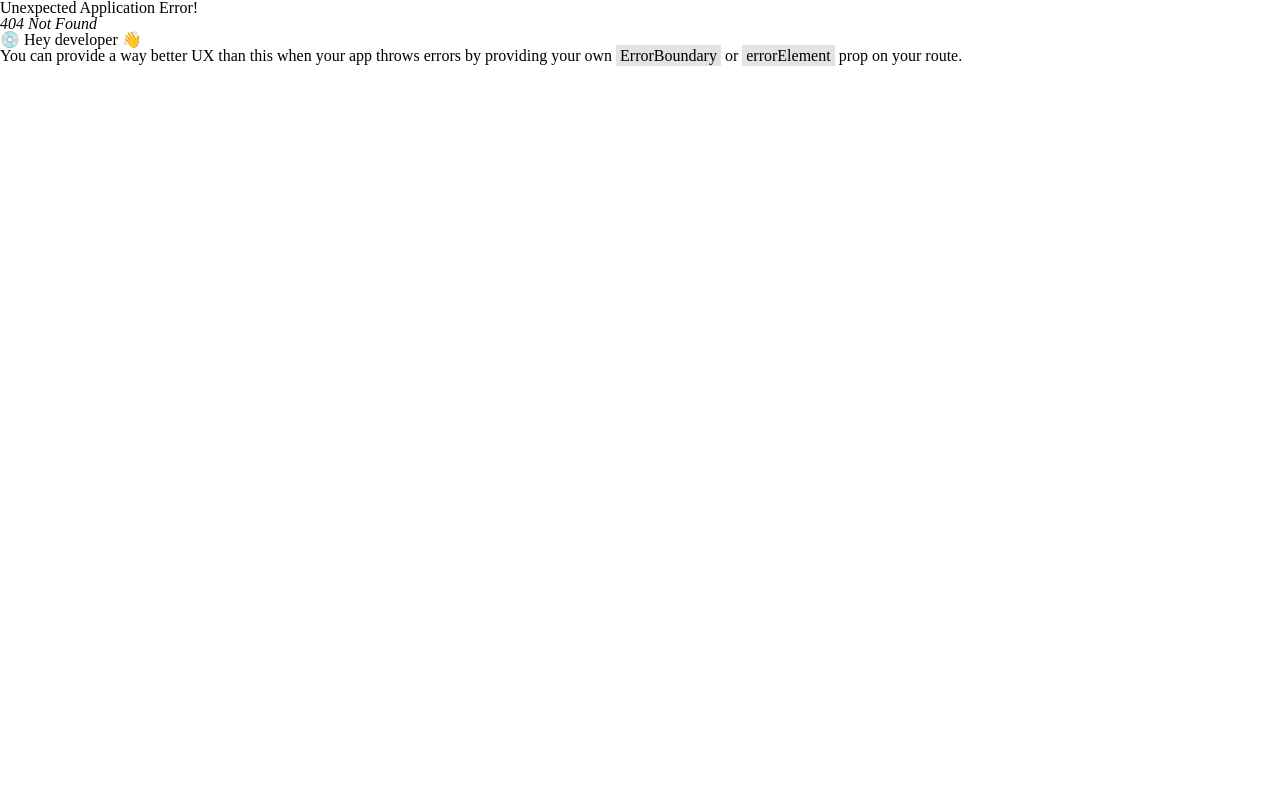
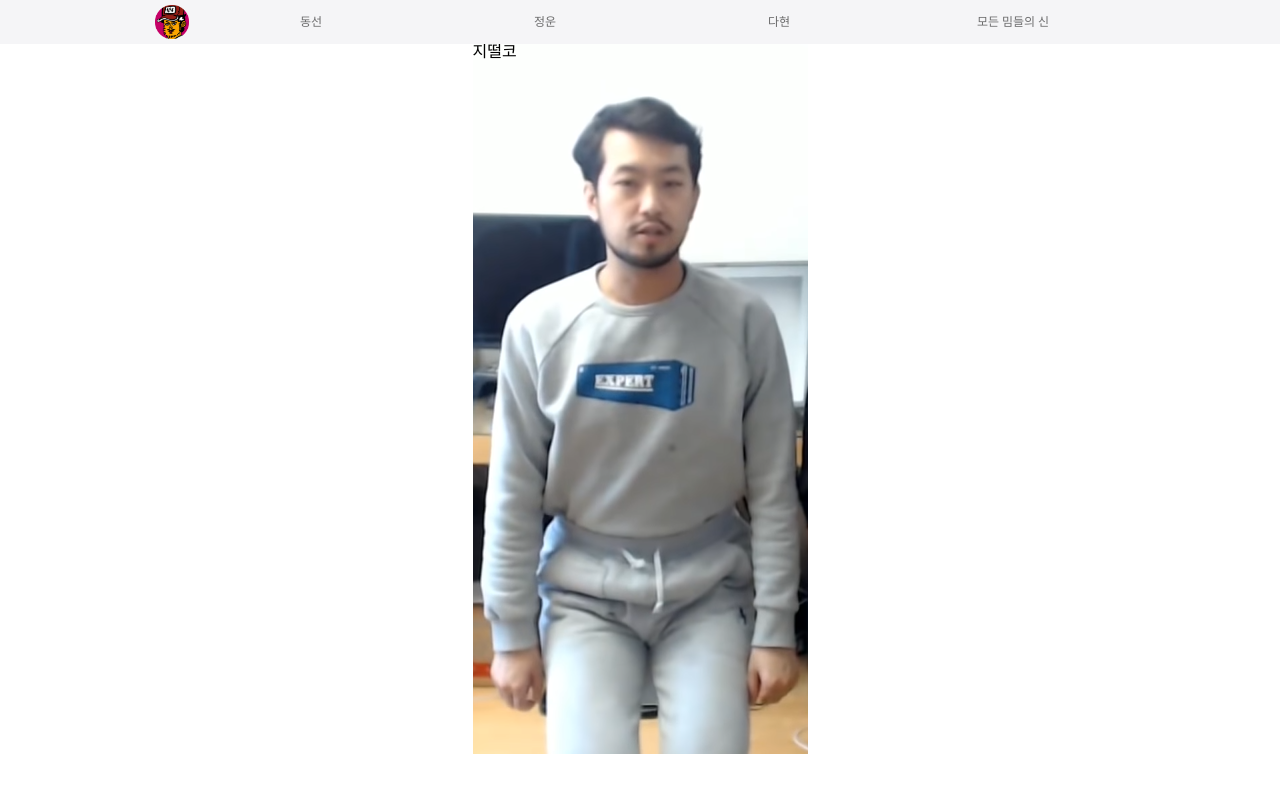
Before and after one commit to calmdownmanfanpage/calmdownmanfanpage, a React (Vite) app: page /meme in a window 1280 px wide. Before the commit this address had no page. Shown: the top 792 px of the page. Built offline with nearby package versions, Linux system fonts and the light colour scheme.

Commit message:
feat: 모든 밈들의 신 페이지 생성 - 헤더 및 라우터에 페이지 추가 - 더미 데이터 생성 및 연결

```diff
--- a/src/components/Header.tsx
+++ b/src/components/Header.tsx
@@ -17,12 +17,8 @@ export default function Header() {
           <StyledMenuWrapper isOpened={isOpened}>
             <StyledLink to={path.dongseon}>동선</StyledLink>
             <StyledLink to={path.jeongoon}>정운</StyledLink>
-            <StyledLink to={path.teahyeong}>태형</StyledLink>
-            <StyledLink to={path.soyeon}>소연</StyledLink>
             <StyledLink to={path.dahyeon}>다현</StyledLink>
-            <StyledLink to={path.gangsan}>강산</StyledLink>
-            <StyledLink to={path.choonghyeon}>충현</StyledLink>
-            <StyledLink to={path.minseong}>민성</StyledLink>
+            <StyledLink to={path.meme}>모든 밈들의 신</StyledLink>
           </StyledMenuWrapper>
           <StyledMenuButton onClick={handleOpenMenu} />
         </StyledContainer>
--- /dev/null
+++ b/src/pages/gangsan/MemePage.tsx
@@ -0,0 +1,24 @@
+import styled from "styled-components";
+import MemeContainer from "./components/MemeContainer";
+import dummyData from "./dummy/memes.json";
+
+export default function MemePage() {
+  const data = dummyData.data;
+
+  return (
+    <StyledContainer>
+      <StyledWrapper>
+        <MemeContainer memes={data} />
+      </StyledWrapper>
+    </StyledContainer>
+  );
+}
+
+const StyledContainer = styled.div`
+  display: flex;
+  justify-content: center;
+`;
+
+const StyledWrapper = styled.div`
+  max-width: 980px;
+`;
--- /dev/null
+++ b/src/pages/gangsan/components/Meme.tsx
@@ -0,0 +1,33 @@
+import styled from "styled-components";
+import { HEADER_HEIGHT } from "../../../styles/contants";
+
+export type MemeType = {
+  title: string;
+  src: string;
+  link: string;
+};
+
+export default function Meme(props: { meme: MemeType }) {
+  const { meme } = props;
+  return (
+    <StyledContainer>
+      <StyledTitle>{meme.title}</StyledTitle>
+      <StyledImage src={meme.src} />
+    </StyledContainer>
+  );
+}
+
+const StyledContainer = styled.div`
+  position: relative;
+  width: 100%;
+  height: calc(100vh - ${HEADER_HEIGHT}px);
+  scroll-snap-align: start;
+  scroll-snap-stop: always;
+`;
+
+const StyledTitle = styled.h3`
+  position: absolute;
+  width: 100%;
+`;
+
+const StyledImage = styled.img``;
--- /dev/null
+++ b/src/pages/gangsan/components/MemeContainer.tsx
@@ -0,0 +1,24 @@
+import styled from "styled-components";
+import Meme, { MemeType } from "./Meme";
+import { HEADER_HEIGHT } from "../../../styles/contants";
+
+export default function MemeContainer(props: { memes: Array<MemeType> }) {
+  const { memes } = props;
+
+  return (
+    <>
+      <StyledContainer>
+        {memes.map((meme) => (
+          <Meme meme={meme} />
+        ))}
+      </StyledContainer>
+    </>
+  );
+}
+
+const StyledContainer = styled.div`
+  width: 100%;
+  height: calc(100vh - ${HEADER_HEIGHT}px);
+  scroll-snap-type: y mandatory;
+  overflow: auto;
+`;
--- /dev/null
+++ b/src/pages/gangsan/dummy/memes.json
@@ -0,0 +1,6 @@
+{
+  "data": [
+    { "title": "지떨코", "src": "/gangsan/temp.png", "link": "/" },
+    { "title": "지떨코", "src": "/gangsan/temp.png", "link": "/" }
+  ]
+}
--- a/src/pages/router.tsx
+++ b/src/pages/router.tsx
@@ -1,17 +1,14 @@
 import { createBrowserRouter } from "react-router-dom";
 import MainPage from "./main/MainPage";
 import Layout from "../components/Layout";
+import MemePage from "./gangsan/MemePage";
 
 export const path = {
   root: "/",
   dongseon: "/dongseon",
   jeongoon: "/jeongoon",
-  teahyeong: "/teahyeong",
-  soyeon: "/soyeon",
   dahyeon: "/dahyeon",
-  gangsan: "/gangsan",
-  choonghyeon: "/choonghyeon",
-  minseong: "/minseong",
+  meme: "/meme",
 };
 
 export const router = createBrowserRouter([
@@ -23,6 +20,10 @@ export const router = createBrowserRouter([
         path: path.root,
         element: <MainPage />,
       },
+      {
+        path: path.meme,
+        element: <MemePage />,
+      },
     ],
   },
 ]);
```
Also changed, not shown: public/gangsan/temp.png (added).
